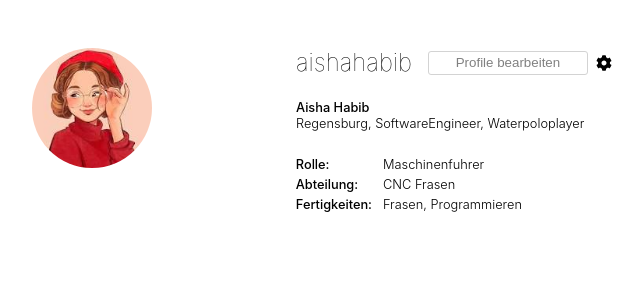
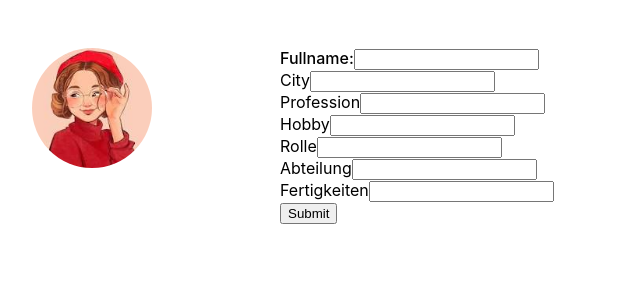
Before and after one commit to gulasal/profile-template, a React (Create React App) app: page / in a window 1280 px wide. Both pictures are taken after a click on the button "Profile bearbeiten". Shown: the top 300 px of the page, without its empty margins (208-851 px from the left). Built offline with nearby package versions, Linux system fonts and the light colour scheme.

Commit message:
Use useState for changes

```diff
--- a/src/components/body/ProfileInfo.js
+++ b/src/components/body/ProfileInfo.js
@@ -1,11 +1,11 @@
-import React from "react";
+import { useState } from "react";
 import styled from "styled-components";
 import { FaCog } from "react-icons/fa";
 
 const ProfileInfoWrapper = styled.div`
   padding: 0 1rem 0 8rem;
 
-  & .first{
+  & .first {
     display: flex;
     align-items: center;
   }
@@ -41,37 +41,60 @@ const ProfileInfoWrapper = styled.div`
   & .fullname {
     font-weight: 500;
   }
-  & .padding_rightSide{
+  & .padding_rightSide {
     padding-left: 0.8rem;
     font-size: 0.8rem;
     font-weight: 300;
     line-height: 1rem;
   }
-  & .first_row{
+  & .first_row {
     font-weight: 500;
     padding-right: 0.5rem;
   }
 `;
-const onClickhandler = () => {
-  return
-}
+
+// const onClickhandler = () => {
+//   document.getElementById("editForm").style.display = "block";
+//   document.getElementById("editProfile").style.display = "none";
+// };
+
+// const onClickSubmitHandler = (e) => {
+//   console.log("hi");
+//   document.getElementById("editForm").style.display = "none";
+//   document.getElementById("editProfile").style.display = "block";
+// };
 
 const ProfileInfo = () => {
+  const [profile, setProfile] = useState(true);
+
+  // const onClickButton = () => {
+  //   setProfile(!profile);
+  //   console.log(profile);
+  // };
+
   return (
     <ProfileInfoWrapper>
+      <div
+        id="editProfile"
+        style={profile ? { display: "block" } : { display: "none" }}
+      >
         <div className="first">
           <span className="name">aishahabib</span>
-        <button className="btn" onClick={onClickhandler}>Profile bearbeiten</button>
+          <button className="btn" onClick={() => setProfile(!profile)}>
+            Profile bearbeiten
+          </button>
           <FaCog className="icon" />
         </div>
         <div className="third">
           <p className="fullname">Aisha Habib</p>
-        <p className="address">Regensburg, SoftwareEngineer, Waterpoloplayer</p>
+          <p className="address">
+            Regensburg, SoftwareEngineer, Waterpoloplayer
+          </p>
         </div>
         <div>
-        <table  className="padding_rightSide">
+          <table className="padding_rightSide">
             <tbody>
-            <tr >
+              <tr>
                 <td className="first_row">Rolle:</td>
                 <td>Maschinenfuhrer</td>
               </tr>
@@ -86,38 +109,59 @@ const ProfileInfo = () => {
             </tbody>
           </table>
         </div>
-      <form  style={{display: 'none'}}>
+      </div>
+
+      <form
+        id="editForm"
+        style={profile ? { display: "none" } : { display: "block" }}
+      >
         <div className="fullname">
-          <label for="fname">Fullname:</label>
-          <input type="text" id="fname" name="fname" value="John"/>
+          <label htmlFor="fname">Fullname:</label>
+          <input type="text" id="fname" name="fname" defaultValue="" />
         </div>
         <div>
-          <label for="fname">City</label>
-          <input type="text" id="fname" name="fname" value="John"/>
+          <label htmlFor="city">City</label>
+          <input type="text" id="city" name="city" defaultValue="" />
         </div>
         <div>
-          <label for="fname">Profession</label>
-          <input type="text" id="fname" name="fname" value="John"/>
+          <label htmlFor="profession">Profession</label>
+          <input
+            type="text"
+            id="profession"
+            name="profession"
+            defaultValue=""
+          />
         </div>
         <div>
-          <label for="fname">Hobby</label>
-          <input type="text" id="fname" name="fname" value="John"/>
+          <label htmlFor="hobby">Hobby</label>
+          <input type="text" id="hobby" name="hobby" defaultValue="" />
         </div>
         <div>
-          <label for="fname">Rolle</label>
-          <input type="text" id="fname" name="fname" value="John"/>
+          <label htmlFor="rolle">Rolle</label>
+          <input type="text" id="rolle" name="rolle" defaultValue="" />
         </div>
         <div>
-          <label for="fname">Abteilung</label>
-          <input type="text" id="fname" name="fname" value="John"/>
+          <label htmlFor="abteilung">Abteilung</label>
+          <input type="text" id="abteilung" name="abteilung" defaultValue="" />
         </div>
         <div>
-          <label for="fname">Fertigkeiten</label>
-          <input type="text" id="fname" name="fname" value="John"/>
+          <label htmlFor="fertigkeiten">Fertigkeiten</label>
+          <input
+            type="text"
+            id="fertigkeiten"
+            name="fertigkeiten"
+            defaultValue=""
+          />
         </div>
-        <input type="submit" value="Submit"/>
+        <input
+          type="submit"
+          value="Submit"
+          onClick={(e) => {
+            console.log(e);
+            setProfile(!profile);
+          }}
+        />
       </form>
-
     </ProfileInfoWrapper>
   );
 };
```
Lines whose indentation alone changed are shown as unchanged.
